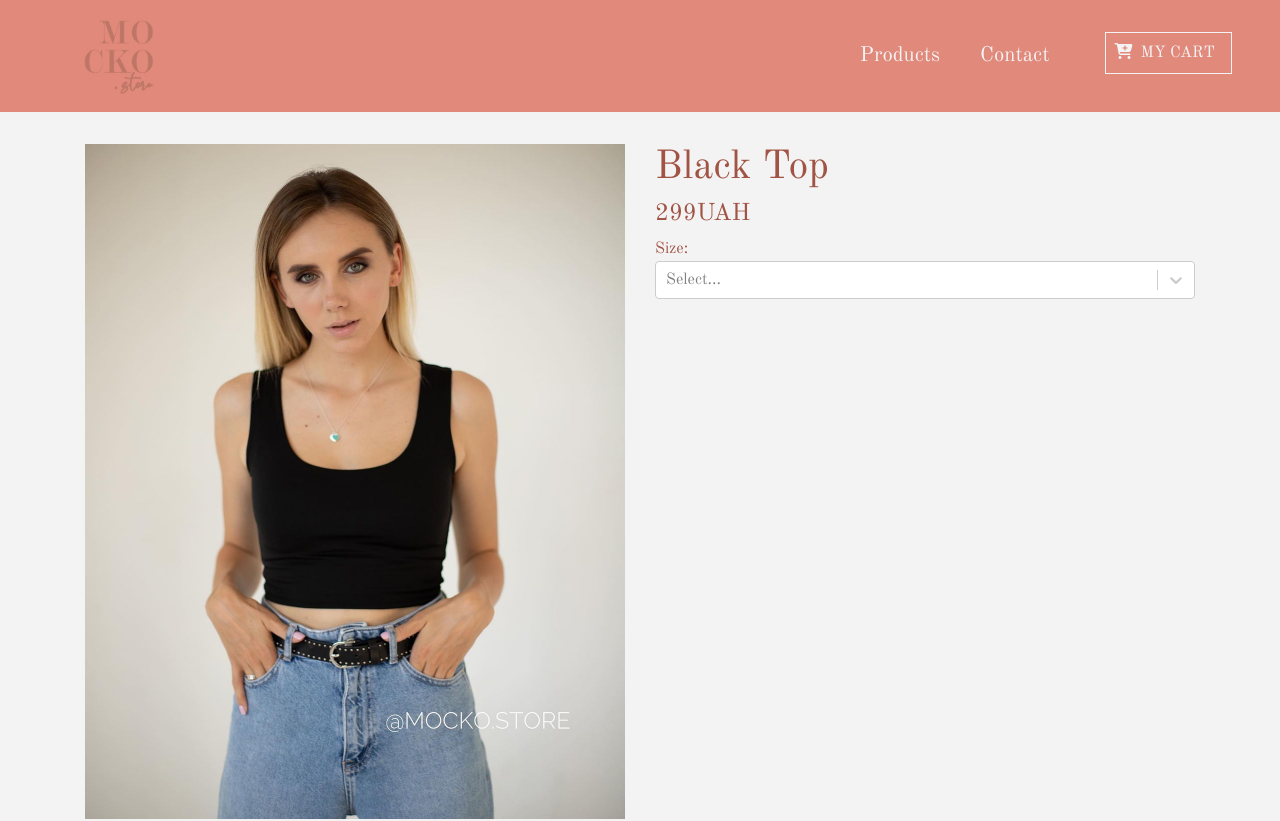
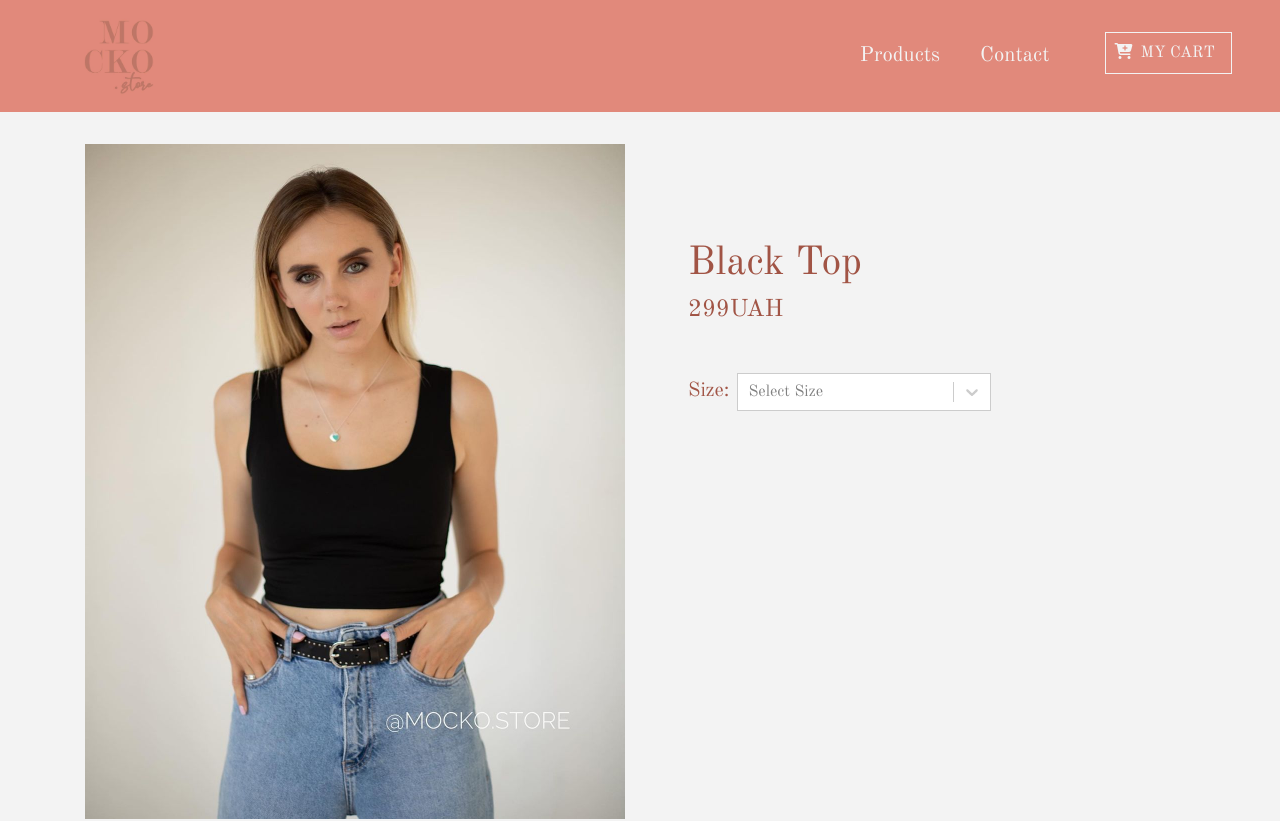
Before and after one commit to veronikadumalo/e-commerce, a React (Create React App) app: page /details in a window 1280 px wide. Shown: the top 821 px of the page. Built offline with nearby package versions, Linux system fonts and the light colour scheme.

Commit message:
update design size selector and product information

```diff
--- a/src/App.css
+++ b/src/App.css
@@ -40,3 +40,6 @@ body {
     background:var(--mainWhite);
     color: var(--mainRed);
 }
+.size-select{
+    border: 0.1rem solid red;
+}
--- a/src/components/Details.js
+++ b/src/components/Details.js
@@ -17,14 +17,20 @@ export default class Details extends Component {
                     const { id, title, price, info, inCart, size, selectedSize } = value.detailProduct;
                     return (
                         <div className="container py-3 my-3">
-                            <div className="row">
+                            <div className="row ">
                                 <div className="col-10 col-md-6 mx-auto">
-                                    <Slideshow />
+                                    <Slideshow className="" />
                                 </div>
-                                <div className="col-10 col-md-6 mx-auto text-capitalize">
+                                <div className="col-10 col-md-6 mx-auto text-capitalize pl-5 mt-5 pt-5">
                                     <h1 className="">{title}</h1>
                                     <h4>{price}<span className="text-uppercase">uah</span></h4>
-                                    <span>size:</span><SizeSelect />
+                                    <div className="row mx-auto my-5 align-items-end">
+                                        <h5 className="mr-2">size:</h5>
+                                        <div className="w-50">
+                                            <SizeSelect  />
+                                        </div>
+                                    </div>
+
                                 </div>
                             </div>
 
--- a/src/components/SizeSelect.js
+++ b/src/components/SizeSelect.js
@@ -8,6 +8,7 @@ const size = [
     { value: 'l', label: 'L' },
     { value: 'xl', label: 'XL' },
 ]
+
 export default class SizeSelect extends Component {
     state = {
         selectedSize: null
@@ -23,6 +24,17 @@ export default class SizeSelect extends Component {
                 value={selectedSize}
                 onChange={this.handleChange}
                 options={size}
+                theme={theme => ({
+                    ...theme,
+                    borderRadius: 0,
+                    colors: {
+                        ...theme.colors,
+                        primary25: 'var(--mainRed)',
+                        primary: 'var(--mainRed)',
+                    }
+                })}
+                placeholder="Select size"
+
             />
             );
     }
```
